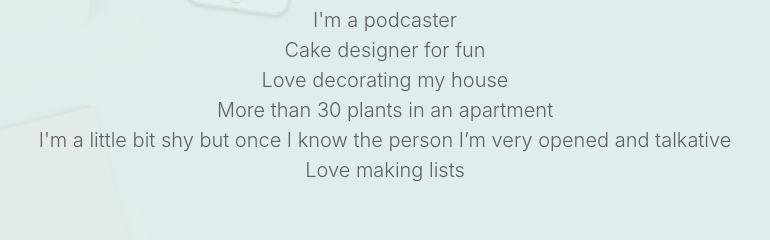
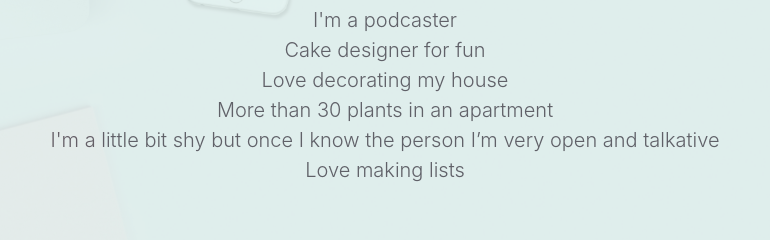
Before and after one commit to rosanabatista/portfolio, a plain HTML site: page index.html in a window 1280 px wide. Shown: the part 1120-1360 px from the top of the page, 255-1025 px from the left. Drawn offline with nearby package versions, Linux system fonts and the light colour scheme.

Commit message:
correction of grammar error

```diff
--- a/index.html
+++ b/index.html
@@ -74,7 +74,7 @@
                         <li>Cake designer for fun</li>
                         <li>Love decorating my house</li>
                         <li>More than 30 plants in an apartment</li>
-                        <li>I'm a little bit shy but once I know the person I’m very opened and talkative</li>
+                        <li>I'm a little bit shy but once I know the person I’m very open and talkative</li>
                         <li>Love making lists</li>
                     </ul>
                 </div>
```
